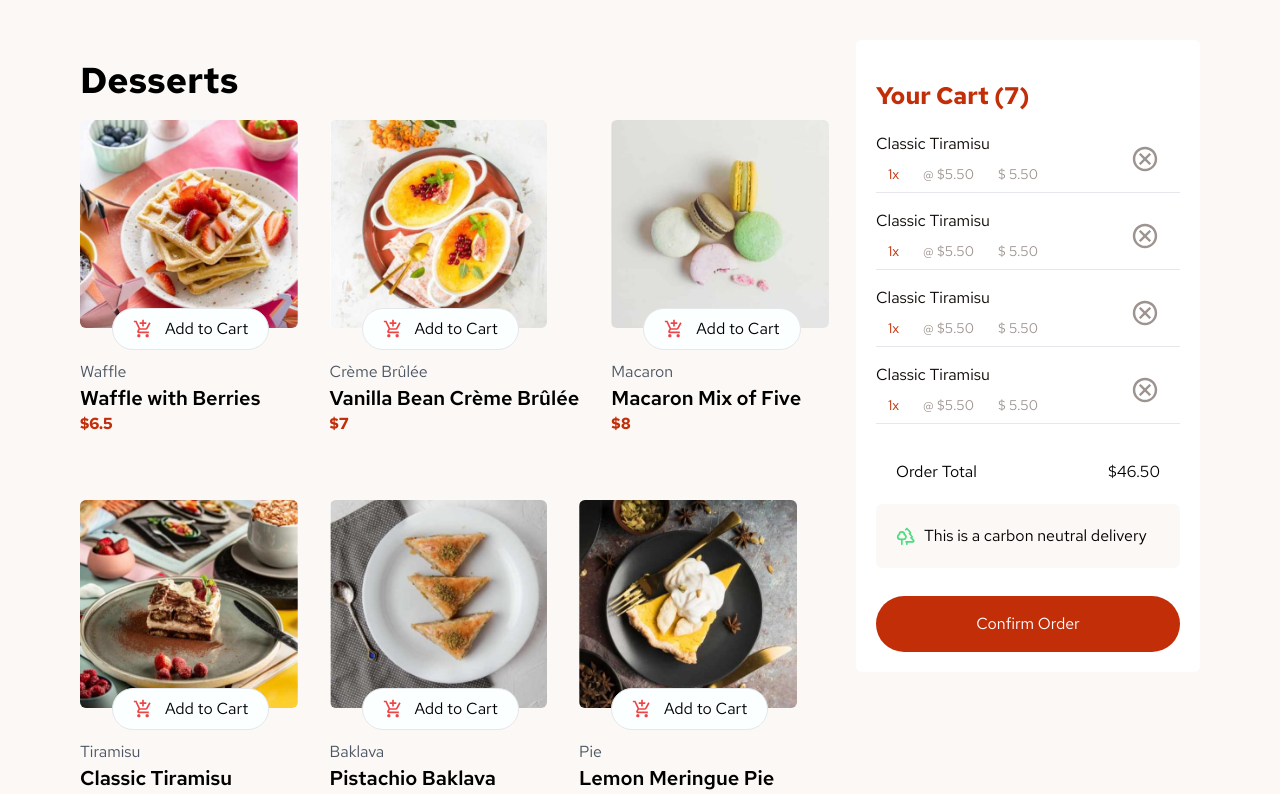
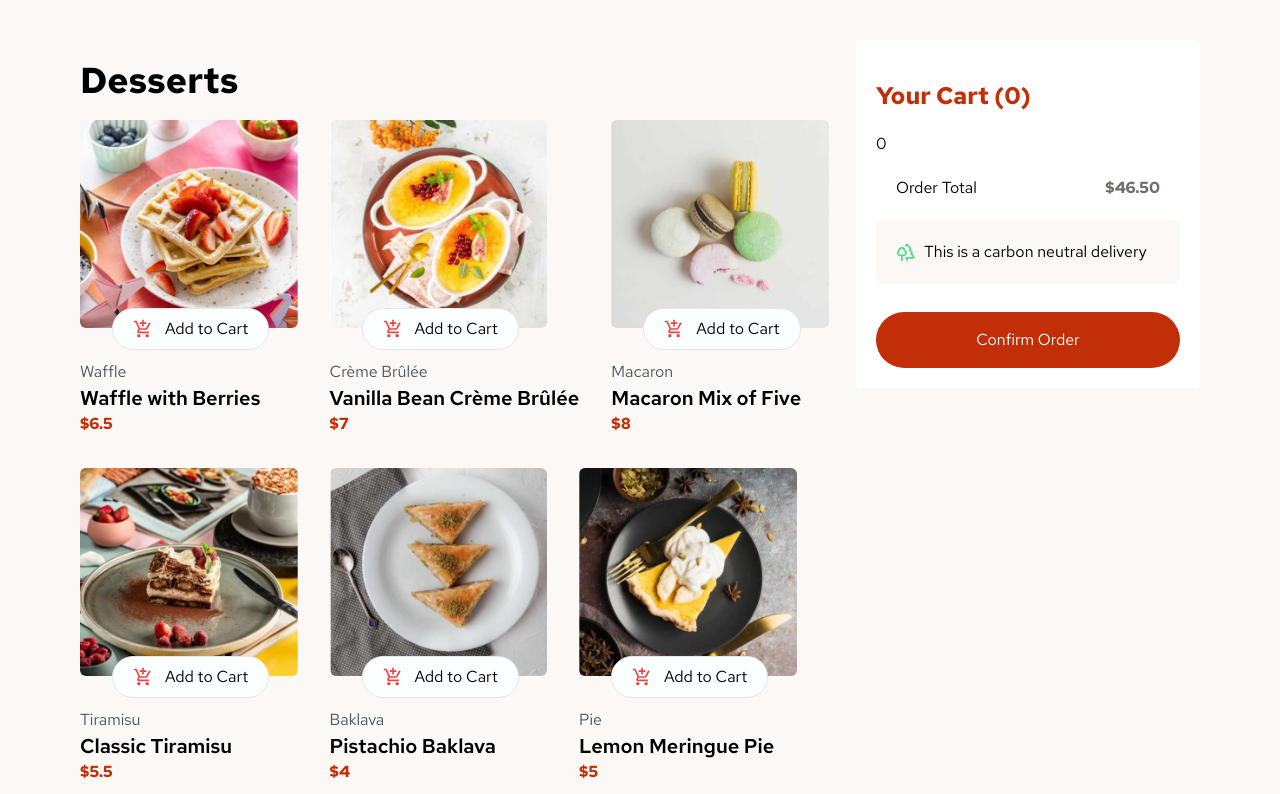
Before and after one commit to codewithRaees/product-list-with-cart-main, a React (Vite) app: page / in a window 1280 px wide. Shown: the top 794 px of the page. Built offline with nearby package versions, Linux system fonts and the light colour scheme.

Commit message:
initial commit

```diff
--- a/src/App.jsx
+++ b/src/App.jsx
@@ -1,8 +1,14 @@
+import { useState } from "react";
 import "./App.css";
 import ItemsCart from "./components/ItemsCart";
 import ProductCards from "./components/ProductCards";
+import ProductsData from "../data.js";
 
 function App() {
+  const [products, setProducts] = useState(ProductsData);
+  const [addToCart, setaddToCart] = useState([]);
+
+  console.log(addToCart);
   return (
     <>
       <main className="flex md:flex-row flex-col bg-[#FCF8F5] px-20 py-10">
@@ -11,11 +17,15 @@ function App() {
             Desserts
           </h1>
           <div className="flex flex-wrap gap-8 card-list">
-            <ProductCards />
+            <ProductCards
+              products={products}
+              setaddToCart={setaddToCart}
+              addToCart={addToCart}
+            />
           </div>
         </div>
         <div className="w-[1000px] cart-container">
-          <ItemsCart />
+          <ItemsCart addToCart={addToCart} />
         </div>
       </main>
     </>
--- a/src/components/ItemsCart.jsx
+++ b/src/components/ItemsCart.jsx
@@ -2,20 +2,24 @@ import React, { useState } from "react";
 import { IoMdCloseCircleOutline } from "react-icons/io";
 import { LuTrees } from "react-icons/lu";
 
-function ItemsCart() {
+function ItemsCart({ addToCart }) {
+  console.log(addToCart);
   return (
     <>
       <div className="bg-white px-5 py-5 rounded-md itemcart">
         <h1 className="py-5 font-bold text-[#C22E08] text-2xl">
-          Your Cart (7){" "}
+          Your Cart ({addToCart.length}){" "}
         </h1>
-        <div className="order-Detail pb-4">
-          <h1 className="text-[#0D0805]">Classic Tiramisu</h1>
+
+        {addToCart.length &&
+          addToCart.map((item, index) => (
+            <div className="order-Detail pb-4" key={index}>
+              <h1 className="text-[#0D0805]">{item.name}</h1>
               <div className="relative py-2 price-detail">
                 <ul className="flex text-sm">
-              <li className="px-3 text-[#C22E08]">1x</li>
-              <li className="px-3 text-[#9D938F]">@ $5.50</li>
-              <li className="px-3 text-[#9D938F]">$ 5.50</li>
+                  <li className="px-3 text-[#C22E08]">1 x</li>
+                  <li className="px-3 text-[#9D938F]">@ ${item.price}</li>
+                  <li className="px-3 font-bold text-[#726d6c]">$ 5.50</li>
                 </ul>
                 <div className="-top-3 right-5 absolute close-icon">
                   <IoMdCloseCircleOutline className="text-[#9D938F] text-3xl" />
@@ -23,51 +27,11 @@ function ItemsCart() {
               </div>
               <hr></hr>
             </div>
-        <div className="order-Detail pb-4">
-          <h1 className="text-[#0D0805]">Classic Tiramisu</h1>
-          <div className="relative py-2 price-detail">
-            <ul className="flex text-sm">
-              <li className="px-3 text-[#C22E08]">1x</li>
-              <li className="px-3 text-[#9D938F]">@ $5.50</li>
-              <li className="px-3 text-[#9D938F]">$ 5.50</li>
-            </ul>
-            <div className="-top-3 right-5 absolute close-icon">
-              <IoMdCloseCircleOutline className="text-[#9D938F] text-3xl" />
-            </div>
-          </div>
-          <hr></hr>
-        </div>
-        <div className="order-Detail pb-4">
-          <h1 className="text-[#0D0805]">Classic Tiramisu</h1>
-          <div className="relative py-2 price-detail">
-            <ul className="flex text-sm">
-              <li className="px-3 text-[#C22E08]">1x</li>
-              <li className="px-3 text-[#9D938F]">@ $5.50</li>
-              <li className="px-3 text-[#9D938F]">$ 5.50</li>
-            </ul>
-            <div className="-top-3 right-5 absolute close-icon">
-              <IoMdCloseCircleOutline className="text-[#9D938F] text-3xl" />
-            </div>
-          </div>
-          <hr></hr>
-        </div>
-        <div className="order-Detail pb-4">
-          <h1 className="text-[#0D0805]">Classic Tiramisu</h1>
-          <div className="relative py-2 price-detail">
-            <ul className="flex text-sm">
-              <li className="px-3 text-[#C22E08]">1x</li>
-              <li className="px-3 text-[#9D938F]">@ $5.50</li>
-              <li className="px-3 text-[#9D938F]">$ 5.50</li>
-            </ul>
-            <div className="-top-3 right-5 absolute close-icon">
-              <IoMdCloseCircleOutline className="text-[#9D938F] text-3xl" />
-            </div>
-          </div>
-          <hr></hr>
-        </div>
+          ))}
+
         <div className="flex justify-between order-total px-5 py-5">
           <span>Order Total</span>
-          <span>$46.50</span>
+          <span className="font-bold text-[#726d6c]">$46.50</span>
         </div>
         <div className="flex items-center bg-[#FCF8F5] mb-7 px-5 py-5 rounded-md go-green-text">
           <LuTrees className="text-green-400 text-xl" />
--- a/src/components/ProductCards.jsx
+++ b/src/components/ProductCards.jsx
@@ -1,27 +1,34 @@
 import React, { useState } from "react";
 import { MdOutlineAddShoppingCart } from "react-icons/md";
-import ProductData from "../../data";
 
-function ProductCards() {
-  const [product, setProduct] = useState(ProductData);
+function ProductCards({ products, setaddToCart, addToCart }) {
+  const handleProductSelect = (index) => {
+    setaddToCart([...addToCart, products[index]]);
+  };
 
   return (
     <>
-      {ProductData.map((singleProduct, i) => (
+      {products.map((singleProduct, i) => (
         <div className="card" key={i}>
           <img
             className="rounded-md h-52"
             src={Object.values(singleProduct.image)[3]}
             alt="Product Image"
           />
-          <div className="relative py-8 product-text">
+          <div className="relative pt-8 product-text">
             <p className="text-gray-600">{singleProduct.category}</p>
             <h1 className="font-semibold text-black text-xl">
               {singleProduct.name}
             </h1>
             <p className="font-bold text-[#C22E08]">${singleProduct.price}</p>
-            <div className="-top-5 left-8 absolute btn-cart">
-              <div className="flex items-center border-color-[#AEA5A3] bg-[#FCFFFF] px-5 py-2 border rounded-full">
+            <div className="-top-5 left-8 absolute cursor-pointer btn-cart">
+              <div
+                key={i}
+                onClick={() => {
+                  handleProductSelect(i);
+                }}
+                className="flex items-center border-color-[#AEA5A3] bg-[#FCFFFF] px-5 py-2 border rounded-full"
+              >
                 <MdOutlineAddShoppingCart className="text-red-500 text-xl" />
                 <span className="ml-3">Add to Cart</span>
               </div>
```
Lines whose indentation alone changed are shown as unchanged.
